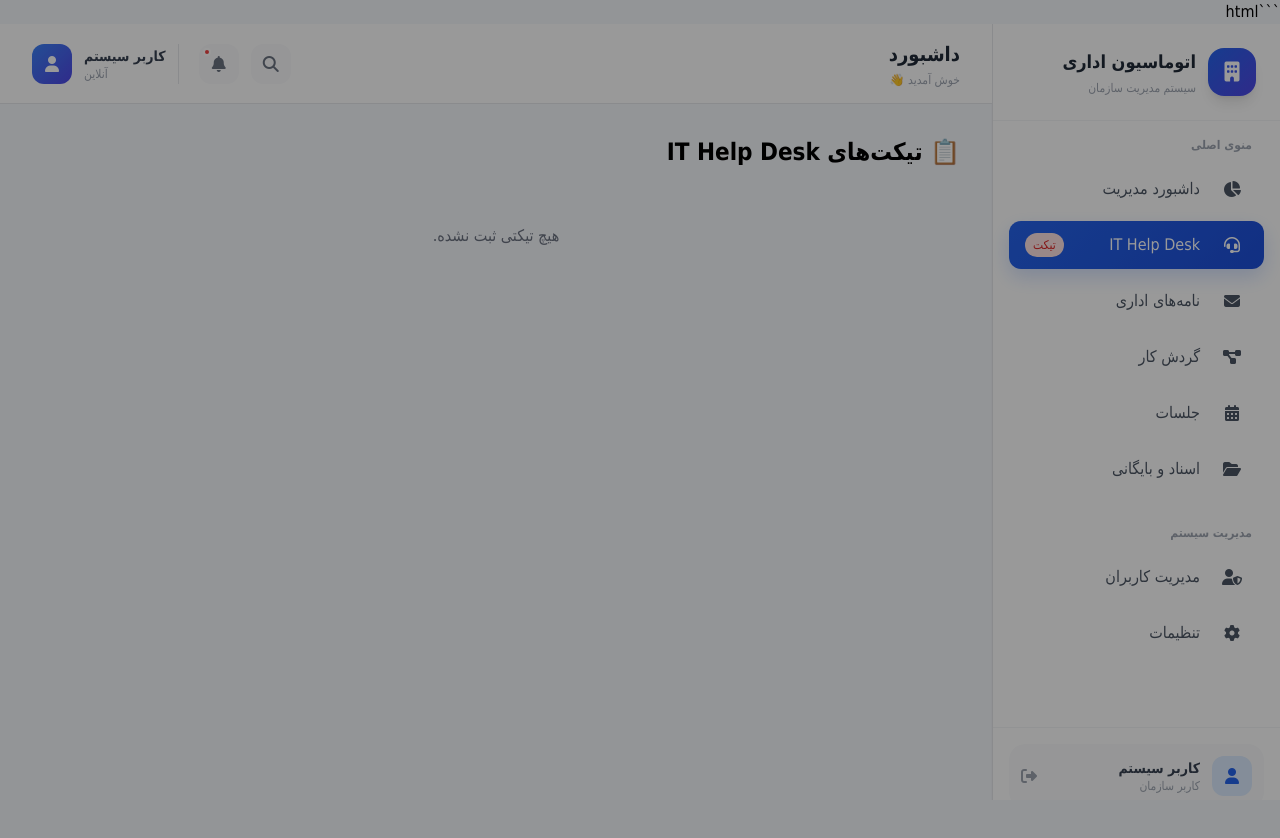
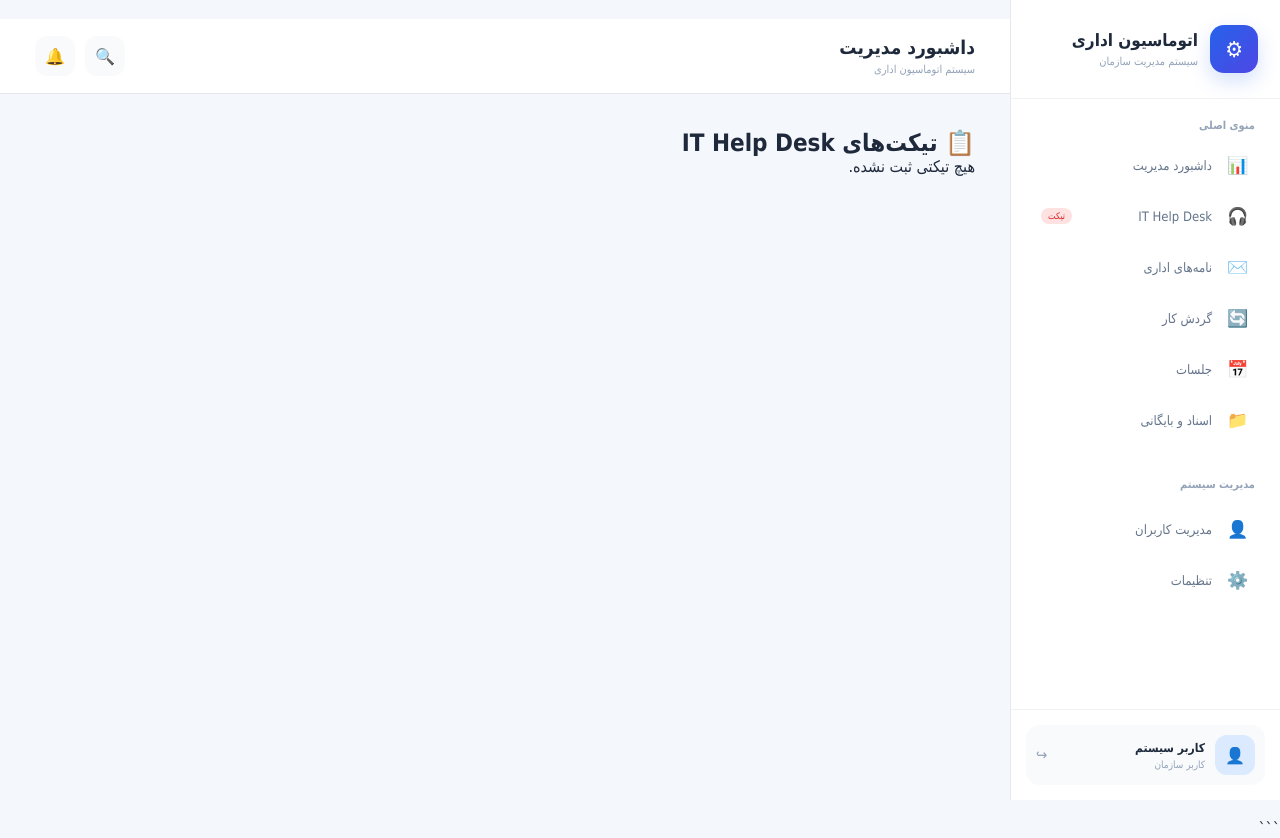
Before and after one commit to ticketit2026/automate-admin, a Django app: page /helpdesk/ in a window 1280 px wide. Before the commit the page ends 796 px from the top, so only its background shows below. Run offline with Django 5.2, Linux system fonts and the light colour scheme; data that the repository does not hold is empty; some libraries are stand-ins or nearby versions.

Commit message:
Update base.html

````diff
--- a/templates/base.html
+++ b/templates/base.html
@@ -1,4 +1,6 @@
 ```html
+{% load static %}
+
 <!DOCTYPE html>
 <html lang="fa" dir="rtl">
 
@@ -8,147 +10,355 @@
 
     <title>{% block title %}اتوماسیون اداری{% endblock %}</title>
 
-    <!-- Tailwind CSS -->
-    <script src="https://cdn.tailwindcss.com"></script>
-
-    <!-- Font Awesome -->
-    <link
-        href="https://cdnjs.cloudflare.com/ajax/libs/font-awesome/6.5.0/css/all.min.css"
-        rel="stylesheet"
-    >
-
     <style>
 
         * {
             box-sizing: border-box;
+            margin: 0;
+            padding: 0;
         }
 
         body {
             font-family: Tahoma, Arial, sans-serif;
-            background: #f5f7fb;
+            background: #f4f7fb;
+            color: #1e293b;
         }
 
-        /* اسکرول بار */
-        ::-webkit-scrollbar {
-            width: 7px;
+        a {
+            text-decoration: none;
+            color: inherit;
         }
 
-        ::-webkit-scrollbar-track {
-            background: #f1f5f9;
+        /* =========================
+           Layout
+        ========================= */
+
+        .app {
+            display: flex;
+            min-height: 100vh;
         }
 
-        ::-webkit-scrollbar-thumb {
-            background: #cbd5e1;
-            border-radius: 10px;
+
+        /* =========================
+           Sidebar
+        ========================= */
+
+        .sidebar {
+            width: 270px;
+            background: #ffffff;
+            border-left: 1px solid #e5e7eb;
+            display: flex;
+            flex-direction: column;
+            position: fixed;
+            right: 0;
+            top: 0;
+            bottom: 0;
+            z-index: 100;
         }
 
-        ::-webkit-scrollbar-thumb:hover {
-            background: #94a3b8;
+
+        .logo {
+            padding: 25px 22px;
+            border-bottom: 1px solid #f0f2f5;
         }
 
-        /* منوی فعال */
-        .menu-item.active {
-            background: linear-gradient(
-                135deg,
-                #2563eb,
-                #1d4ed8
-            );
-            color: white;
-            box-shadow: 0 8px 20px rgba(37, 99, 235, 0.20);
+
+        .logo-box {
+            display: flex;
+            align-items: center;
+            gap: 12px;
         }
 
-        .menu-item.active i {
+
+        .logo-icon {
+            width: 48px;
+            height: 48px;
+            border-radius: 14px;
+            background: linear-gradient(135deg, #2563eb, #4f46e5);
             color: white;
+            display: flex;
+            align-items: center;
+            justify-content: center;
+            font-size: 22px;
+            font-weight: bold;
+            box-shadow: 0 8px 20px rgba(37, 99, 235, .2);
         }
 
-        /* Hover منو */
-        .menu-item {
-            transition: all 0.2s ease;
+
+        .logo-title {
+            font-size: 17px;
+            font-weight: bold;
+            color: #1e293b;
         }
 
+
+        .logo-subtitle {
+            font-size: 11px;
+            color: #94a3b8;
+            margin-top: 5px;
+        }
+
+
+        /* =========================
+           Navigation
+        ========================= */
+
+        .navigation {
+            padding: 20px 15px;
+            flex: 1;
+            overflow-y: auto;
+        }
+
+
+        .menu-title {
+            font-size: 11px;
+            color: #94a3b8;
+            margin: 0 10px 10px;
+            font-weight: bold;
+        }
+
+
+        .menu {
+            display: flex;
+            flex-direction: column;
+            gap: 5px;
+        }
+
+
+        .menu-item {
+            display: flex;
+            align-items: center;
+            gap: 13px;
+            padding: 13px 15px;
+            border-radius: 12px;
+            color: #64748b;
+            font-size: 13px;
+            transition: .2s;
+        }
+
+
         .menu-item:hover {
+            background: #eff6ff;
+            color: #2563eb;
             transform: translateX(-3px);
         }
 
-        /* کارت‌ها */
-        .dashboard-card {
-            transition: all 0.25s ease;
+
+        .menu-icon {
+            width: 25px;
+            text-align: center;
+            font-size: 17px;
         }
 
-        .dashboard-card:hover {
-            transform: translateY(-3px);
-            box-shadow: 0 15px 30px rgba(15, 23, 42, 0.08);
+
+        .menu-badge {
+            margin-right: auto;
+            background: #fee2e2;
+            color: #dc2626;
+            padding: 3px 7px;
+            border-radius: 20px;
+            font-size: 9px;
         }
 
-        /* سایدبار */
-        .sidebar {
-            transition: all 0.3s ease;
+
+        /* =========================
+           User
+        ========================= */
+
+        .user-box {
+            padding: 15px;
+            border-top: 1px solid #f0f2f5;
         }
 
-        /* موبایل */
-        @media (max-width: 768px) {
+
+        .user {
+            display: flex;
+            align-items: center;
+            gap: 10px;
+            background: #f8fafc;
+            padding: 10px;
+            border-radius: 14px;
+        }
+
+
+        .user-avatar {
+            width: 40px;
+            height: 40px;
+            border-radius: 12px;
+            background: #dbeafe;
+            color: #2563eb;
+            display: flex;
+            align-items: center;
+            justify-content: center;
+            font-size: 16px;
+        }
+
+
+        .user-info {
+            flex: 1;
+        }
+
+
+        .user-name {
+            font-size: 12px;
+            font-weight: bold;
+        }
+
+
+        .user-role {
+            font-size: 10px;
+            color: #94a3b8;
+            margin-top: 4px;
+        }
+
+
+        .logout {
+            color: #94a3b8;
+            font-size: 15px;
+        }
+
+
+        .logout:hover {
+            color: #ef4444;
+        }
+
+
+        /* =========================
+           Main
+        ========================= */
+
+        .main {
+            margin-right: 270px;
+            width: calc(100% - 270px);
+            min-height: 100vh;
+        }
+
+
+        /* =========================
+           Header
+        ========================= */
+
+        .header {
+            height: 75px;
+            background: white;
+            border-bottom: 1px solid #e5e7eb;
+            display: flex;
+            align-items: center;
+            justify-content: space-between;
+            padding: 0 35px;
+        }
+
+
+        .header-title {
+            font-size: 19px;
+            font-weight: bold;
+        }
+
+
+        .header-subtitle {
+            color: #94a3b8;
+            font-size: 11px;
+            margin-top: 5px;
+        }
+
+
+        .header-actions {
+            display: flex;
+            align-items: center;
+            gap: 10px;
+        }
+
+
+        .header-button {
+            width: 40px;
+            height: 40px;
+            border-radius: 12px;
+            border: none;
+            background: #f8fafc;
+            color: #64748b;
+            cursor: pointer;
+            font-size: 16px;
+        }
+
+
+        .header-button:hover {
+            background: #eff6ff;
+            color: #2563eb;
+        }
+
+
+        /* =========================
+           Content
+        ========================= */
+
+        .content {
+            padding: 35px;
+        }
+
+
+        /* =========================
+           Responsive
+        ========================= */
+
+        @media (max-width: 900px) {
 
             .sidebar {
-                position: fixed;
-                right: -280px;
-                top: 0;
-                bottom: 0;
-                z-index: 50;
-                width: 260px;
+                right: -270px;
+                transition: .3s;
             }
 
             .sidebar.open {
                 right: 0;
             }
 
-            .mobile-overlay {
-                display: none;
+            .main {
+                margin-right: 0;
+                width: 100%;
             }
 
-            .mobile-overlay.show {
-                display: block;
+            .content {
+                padding: 20px;
             }
+
         }
 
+
     </style>
+
+    {% block extra_css %}{% endblock %}
 
 </head>
 
 
 <body>
 
-<div class="min-h-screen flex">
+<div class="app">
 
 
-    <!-- ========================= -->
-    <!-- سایدبار -->
-    <!-- ========================= -->
+    <!-- =========================
+         Sidebar
+    ========================= -->
 
-    <aside
-        id="sidebar"
-        class="sidebar w-72 bg-white border-l border-gray-200 shadow-sm flex flex-col"
-    >
+    <aside class="sidebar" id="sidebar">
 
-        <!-- لوگو -->
-        <div class="p-6 border-b border-gray-100">
 
-            <div class="flex items-center gap-3">
+        <div class="logo">
 
-                <div
-                    class="w-12 h-12 rounded-2xl bg-gradient-to-br from-blue-600 to-indigo-600 text-white flex items-center justify-center shadow-lg"
-                >
-                    <i class="fas fa-building text-xl"></i>
+            <div class="logo-box">
+
+                <div class="logo-icon">
+                    ⚙
                 </div>
 
                 <div>
 
-                    <h1 class="font-bold text-gray-800 text-lg">
+                    <div class="logo-title">
                         اتوماسیون اداری
-                    </h1>
+                    </div>
 
-                    <p class="text-xs text-gray-400 mt-1">
+                    <div class="logo-subtitle">
                         سیستم مدیریت سازمان
-                    </p>
+                    </div>
 
                 </div>
 
@@ -157,27 +367,19 @@
         </div>
 
 
-        <!-- منو -->
-        <div class="flex-1 p-4 overflow-y-auto">
+        <div class="navigation">
 
-            <p class="text-xs text-gray-400 font-bold px-3 mb-3">
+            <div class="menu-title">
                 منوی اصلی
-            </p>
+            </div>
 
 
-            <nav class="space-y-2">
+            <nav class="menu">
 
 
-                <!-- داشبورد -->
+                <a href="/dashboard/" class="menu-item">
 
-                <a
-                    href="/dashboard/"
-                    class="menu-item flex items-center gap-4 px-4 py-3 rounded-xl text-gray-600 hover:bg-blue-50 hover:text-blue-600"
-                >
-
-                    <div class="w-8 text-center">
-                        <i class="fas fa-chart-pie"></i>
-                    </div>
+                    <span class="menu-icon">📊</span>
 
                     <span>
                         داشبورد مدیریت
@@ -186,40 +388,24 @@
                 </a>
 
 
-                <!-- Help Desk -->
+                <a href="/helpdesk/" class="menu-item">
 
-                <a
-                    href="/helpdesk/"
-                    class="menu-item flex items-center gap-4 px-4 py-3 rounded-xl text-gray-600 hover:bg-blue-50 hover:text-blue-600"
-                >
-
-                    <div class="w-8 text-center">
-                        <i class="fas fa-headset"></i>
-                    </div>
+                    <span class="menu-icon">🎧</span>
 
                     <span>
                         IT Help Desk
                     </span>
 
-                    <span
-                        class="mr-auto bg-red-100 text-red-600 text-xs px-2 py-1 rounded-full"
-                    >
+                    <span class="menu-badge">
                         تیکت
                     </span>
 
                 </a>
 
 
-                <!-- نامه‌ها -->
+                <a href="/admin-automation/" class="menu-item">
 
-                <a
-                    href="/admin-automation/"
-                    class="menu-item flex items-center gap-4 px-4 py-3 rounded-xl text-gray-600 hover:bg-blue-50 hover:text-blue-600"
-                >
-
-                    <div class="w-8 text-center">
-                        <i class="fas fa-envelope"></i>
-                    </div>
+                    <span class="menu-icon">✉️</span>
 
                     <span>
                         نامه‌های اداری
@@ -228,16 +414,9 @@
                 </a>
 
 
-                <!-- گردش کار -->
+                <a href="/workflow/" class="menu-item">
 
-                <a
-                    href="/workflow/"
-                    class="menu-item flex items-center gap-4 px-4 py-3 rounded-xl text-gray-600 hover:bg-blue-50 hover:text-blue-600"
-                >
-
-                    <div class="w-8 text-center">
-                        <i class="fas fa-diagram-project"></i>
-                    </div>
+                    <span class="menu-icon">🔄</span>
 
                     <span>
                         گردش کار
@@ -246,16 +425,9 @@
                 </a>
 
 
-                <!-- جلسات -->
+                <a href="/meetings/" class="menu-item">
 
-                <a
-                    href="/meetings/"
-                    class="menu-item flex items-center gap-4 px-4 py-3 rounded-xl text-gray-600 hover:bg-blue-50 hover:text-blue-600"
-                >
-
-                    <div class="w-8 text-center">
-                        <i class="fas fa-calendar-days"></i>
-                    </div>
+                    <span class="menu-icon">📅</span>
 
                     <span>
                         جلسات
@@ -264,16 +436,9 @@
                 </a>
 
 
-                <!-- اسناد -->
+                <a href="/documents/" class="menu-item">
 
-                <a
-                    href="/documents/"
-                    class="menu-item flex items-center gap-4 px-4 py-3 rounded-xl text-gray-600 hover:bg-blue-50 hover:text-blue-600"
-                >
-
-                    <div class="w-8 text-center">
-                        <i class="fas fa-folder-open"></i>
-                    </div>
+                    <span class="menu-icon">📁</span>
 
                     <span>
                         اسناد و بایگانی
@@ -281,26 +446,18 @@
 
                 </a>
 
-            </nav>
+
+                <div style="height:25px"></div>
 
 
-            <!-- بخش مدیریت -->
-
-            <p class="text-xs text-gray-400 font-bold px-3 mt-8 mb-3">
-                مدیریت سیستم
-            </p>
+                <div class="menu-title">
+                    مدیریت سیستم
+                </div>
 
 
-            <nav class="space-y-2">
+                <a href="/admin/" class="menu-item">
 
-                <a
-                    href="/admin/"
-                    class="menu-item flex items-center gap-4 px-4 py-3 rounded-xl text-gray-600 hover:bg-blue-50 hover:text-blue-600"
-                >
-
-                    <div class="w-8 text-center">
-                        <i class="fas fa-user-shield"></i>
-                    </div>
+                    <span class="menu-icon">👤</span>
 
                     <span>
                         مدیریت کاربران
@@ -309,14 +466,9 @@
                 </a>
 
 
-                <a
-                    href="/admin/"
-                    class="menu-item flex items-center gap-4 px-4 py-3 rounded-xl text-gray-600 hover:bg-blue-50 hover:text-blue-600"
-                >
+                <a href="/admin/" class="menu-item">
 
-                    <div class="w-8 text-center">
-                        <i class="fas fa-gear"></i>
-                    </div>
+                    <span class="menu-icon">⚙️</span>
 
                     <span>
                         تنظیمات
@@ -324,178 +476,93 @@
 
                 </a>
 
+
             </nav>
 
         </div>
 
 
-        <!-- پروفایل کاربر -->
+        <!-- User -->
 
-        <div class="p-4 border-t border-gray-100">
+        <div class="user-box">
 
-            <div
-                class="flex items-center gap-3 bg-gray-50 rounded-2xl p-3"
-            >
+            <div class="user">
 
-                <div
-                    class="w-10 h-10 rounded-xl bg-blue-100 text-blue-600 flex items-center justify-center"
-                >
-                    <i class="fas fa-user"></i>
+                <div class="user-avatar">
+                    👤
                 </div>
 
-                <div class="flex-1 min-w-0">
+                <div class="user-info">
 
-                    <p class="font-bold text-sm text-gray-700 truncate">
+                    <div class="user-name">
                         کاربر سیستم
-                    </p>
+                    </div>
 
-                    <p class="text-xs text-gray-400">
+                    <div class="user-role">
                         کاربر سازمان
-                    </p>
+                    </div>
 
                 </div>
 
-                <a
-                    href="/admin/logout/"
-                    class="text-gray-400 hover:text-red-500"
-                    title="خروج"
-                >
-                    <i class="fas fa-right-from-bracket"></i>
+                <a href="/admin/logout/" class="logout">
+                    ↪
                 </a>
 
             </div>
 
         </div>
 
+
     </aside>
 
 
 
-    <!-- Overlay موبایل -->
+    <!-- =========================
+         Main
+    ========================= -->
 
-    <div
-        id="overlay"
-        class="mobile-overlay fixed inset-0 bg-black/40 z-40"
-        onclick="toggleSidebar()"
-    ></div>
+    <main class="main">
 
 
-
-    <!-- ========================= -->
-    <!-- بخش اصلی -->
-    <!-- ========================= -->
-
-    <main class="flex-1 min-w-0">
+        <header class="header">
 
 
-        <!-- ========================= -->
-        <!-- Header -->
-        <!-- ========================= -->
+            <div>
 
-        <header
-            class="h-20 bg-white border-b border-gray-200 flex items-center justify-between px-6 lg:px-8"
-        >
+                <div class="header-title">
 
-            <div class="flex items-center gap-4">
+                    {% block page_title %}
+                    داشبورد مدیریت
+                    {% endblock %}
 
-                <!-- دکمه موبایل -->
+                </div>
 
-                <button
-                    onclick="toggleSidebar()"
-                    class="md:hidden w-10 h-10 rounded-xl bg-gray-100 text-gray-600"
-                >
-                    <i class="fas fa-bars"></i>
-                </button>
-
-
-                <div>
-
-                    <h2 class="text-xl font-bold text-gray-800">
-                        {% block page_title %}
-                        داشبورد
-                        {% endblock %}
-                    </h2>
-
-                    <p class="text-xs text-gray-400 mt-1">
-                        خوش آمدید 👋
-                    </p>
-
+                <div class="header-subtitle">
+                    سیستم اتوماسیون اداری
                 </div>
 
             </div>
 
 
-            <!-- سمت چپ Header -->
+            <div class="header-actions">
 
-            <div class="flex items-center gap-3">
-
-
-                <!-- جستجو -->
-
-                <button
-                    class="w-10 h-10 rounded-xl bg-gray-50 hover:bg-blue-50 hover:text-blue-600 text-gray-500 transition"
-                    title="جستجو"
-                >
-                    <i class="fas fa-search"></i>
+                <button class="header-button">
+                    🔍
                 </button>
 
-
-                <!-- اعلان -->
-
-                <button
-                    class="relative w-10 h-10 rounded-xl bg-gray-50 hover:bg-blue-50 hover:text-blue-600 text-gray-500 transition"
-                    title="اعلان‌ها"
-                >
-
-                    <i class="fas fa-bell"></i>
-
-                    <span
-                        class="absolute top-1 left-1 w-2 h-2 bg-red-500 rounded-full border-2 border-white"
-                    ></span>
-
+                <button class="header-button">
+                    🔔
                 </button>
 
+            </div>
 
-                <!-- پروفایل -->
-
-                <div
-                    class="hidden sm:flex items-center gap-3 mr-2 pr-3 border-r border-gray-200"
-                >
-
-                    <div class="text-left">
-
-                        <p class="text-sm font-bold text-gray-700">
-                            کاربر سیستم
-                        </p>
-
-                        <p class="text-xs text-gray-400">
-                            آنلاین
-                        </p>
-
-                    </div>
-
-                    <div
-                        class="w-10 h-10 rounded-xl bg-gradient-to-br from-blue-500 to-indigo-600 text-white flex items-center justify-center"
-                    >
-                        <i class="fas fa-user"></i>
-                    </div>
-
-                </div>
-
-            </div>
 
         </header>
 
 
-
-        <!-- ========================= -->
-        <!-- محتوای صفحات -->
-        <!-- ========================= -->
-
-        <section class="p-6 lg:p-8">
+        <section class="content">
 
             {% block content %}
-
             {% endblock %}
 
         </section>
@@ -505,51 +572,6 @@
 
 </div>
 
-
-
-<!-- ========================= -->
-<!-- JavaScript -->
-<!-- ========================= -->
-
-<script>
-
-    function toggleSidebar() {
-
-        const sidebar = document.getElementById("sidebar");
-        const overlay = document.getElementById("overlay");
-
-        sidebar.classList.toggle("open");
-        overlay.classList.toggle("show");
-
-    }
-
-
-    /*
-        تشخیص صفحه فعال
-        بر اساس URL فعلی
-    */
-
-    const currentPath = window.location.pathname;
-
-    document.querySelectorAll(".menu-item").forEach(function(item) {
-
-        const href = item.getAttribute("href");
-
-        if (
-            href &&
-            href !== "/admin/" &&
-            currentPath.startsWith(href)
-        ) {
-
-            item.classList.add("active");
-
-        }
-
-    });
-
-</script>
-
-
 </body>
 </html>
 ```
````
